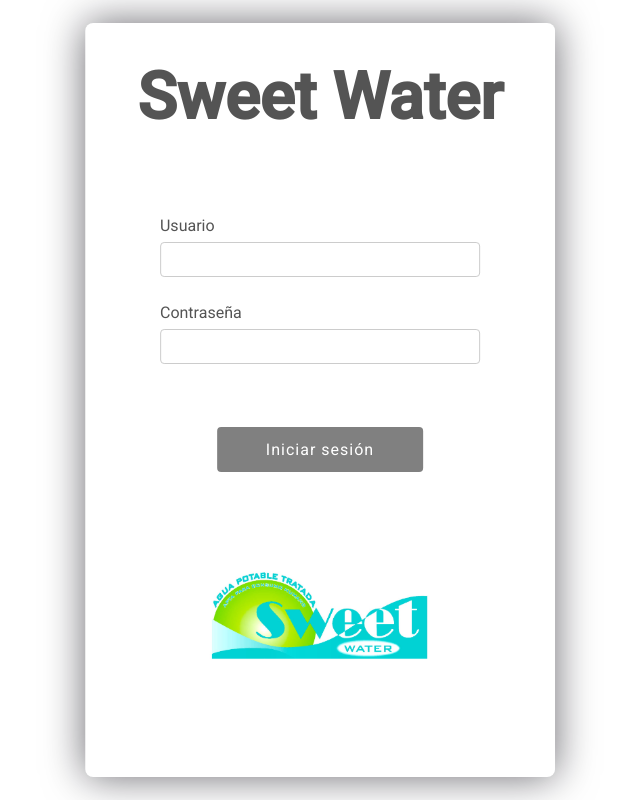
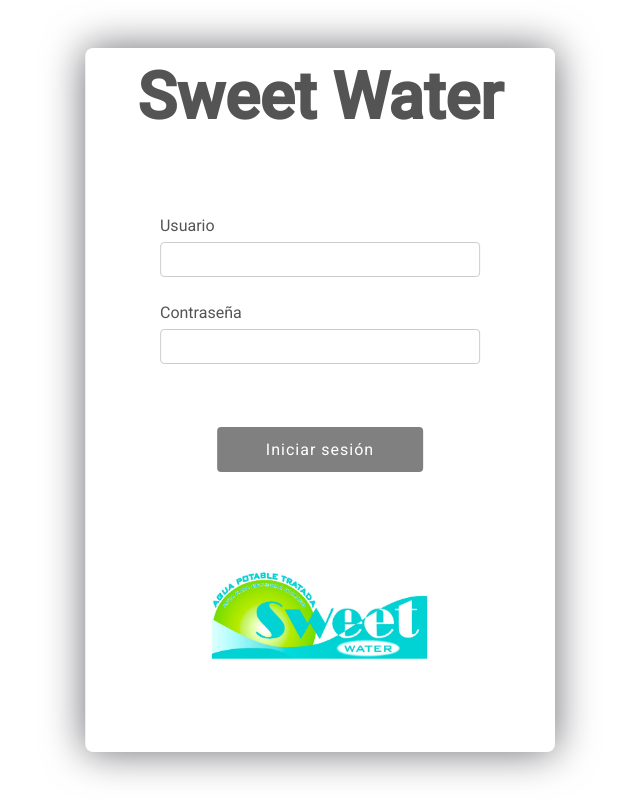
Before and after one commit to Jefry04/sweet-water-app, a Next.js app in the folder sw-ui/: page /login in a window 1280 px wide. Shown: the whole page, without its empty margins (320-960 px from the left). Built offline with nearby package versions, Linux system fonts and the light colour scheme.

Commit message:
SW-13: bug[ui]:  bug fixed in login page when windows height is 720px

```diff
--- a/sw-ui/src/styles/components/login.scss
+++ b/sw-ui/src/styles/components/login.scss
@@ -15,7 +15,7 @@
 .login-container {
   background-color: rgb(255, 255, 255);
 
-  padding: 40px 50px;
+  padding: 15px 50px;
   border-radius: 8px;
   border: 2px solid rgba(255,255,255,0.1);
   box-shadow: 0 0 40px rgba(8,7,16,0.6);
```
